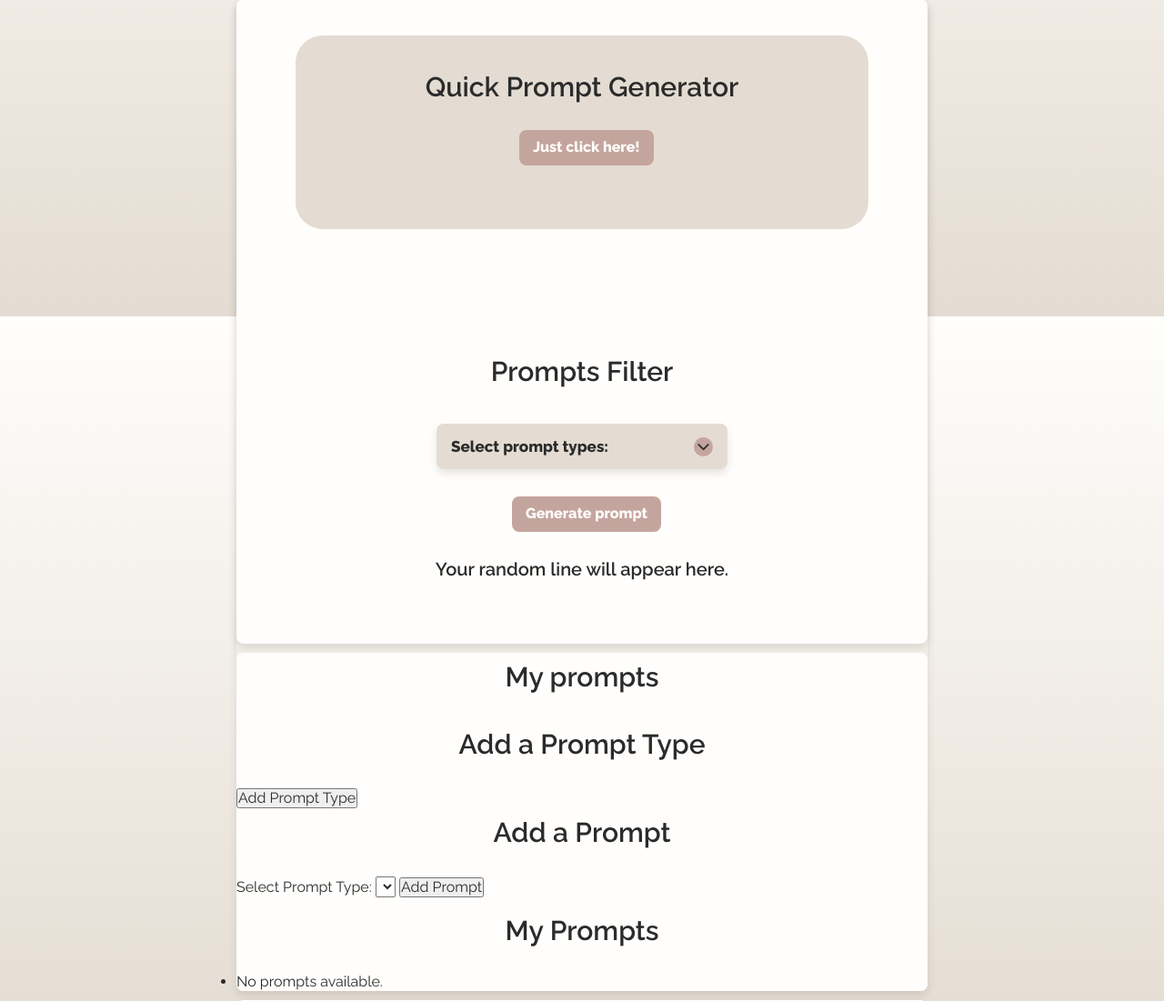
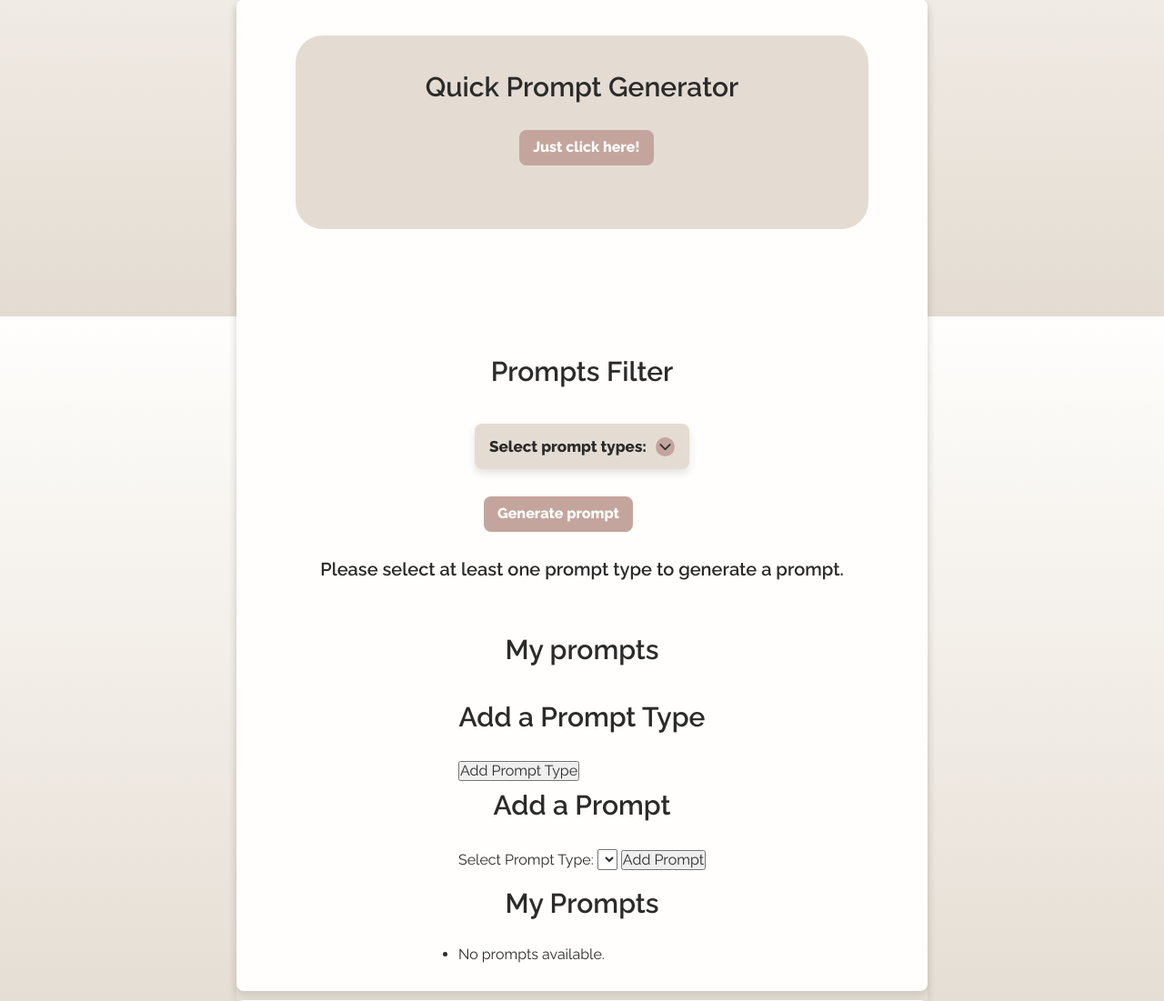
Before and after one commit to Prexus6/tbr_place_project, a Django app: template tbr_place/templates/index.html in a window 1280 px wide. Shown: the part 452-1553 px from the top of the page at 91% size. Run offline with Django 3.2, Linux system fonts and the light colour scheme; the template is opened without the code that fills it, so the values that code supplies are empty.

Commit message:
Filip 011
generate_filtered_prompt:
pridanie novej funkcionality pre možnosť filtrovania všeobecných promptov na základe preddefinovaných typov.

Book API:
oprava v utils JsonResponse.

Integrácia backandu s index.html (úspešne integrované funkcionality):

1. všeobecná časť promptov:
"generate_random_prompt", "generate_filtered_prompt"

 2. uživateľská časť promptov:
"generate_custom_prompt", "add_my_prompt_type", "add_my_prompt"
#TODO - v uživateľskej časti doplniť funkcionality zobrazenej uživateľskej databázi promtov (filtrácia, mazanie, úprava...)

```diff
--- a/tbr_place/templates/index.html
+++ b/tbr_place/templates/index.html
@@ -123,8 +123,11 @@
           <div class="display-field01" id="displayField01"> {{ prompt_name }}</div>
         </div>
 
+      <!--------------- FILTERED PROMPTS ----------------->
      <div class="div0302-quickpromptfilter">
           <h3 class="QuickPromptFilterTitle">Prompts Filter</h3>
+        <form method="post" action="{% url 'home' %}">
+               {% csrf_token %}
           <div class="QuickPromptFilterContainer">
             <div class="QuickPromptSelectBtn">
               <span class="btn-text">Select prompt types:</span>
@@ -133,48 +136,52 @@
               </span>
             </div>
             <ul class="list-items">
+                {% for prompt_type in all_prompt_types %}
                 <li class="item">
                     <span class="checkbox">
-                  <i class="fa-solid fa-check check-icon"></i>
+                        <input  type="checkbox" name="selectedTypes" value="{{ prompt_type.prompt_type_name }}">
                     </span>
-                <span class="item-text">Prompts related to author</span>
+                    <span class="item-text">{{ prompt_type.prompt_type_name }}</span>
                 </li>
-              <li class="item">
-                <span class="checkbox">
-                  <i class="fa-solid fa-check check-icon"></i>
-                </span>
-                <span class="item-text">Book cover prompts</span>
-              </li>
-              <li class="item">
-                <span class="checkbox">
-                  <i class="fa-solid fa-check check-icon"></i>
-                </span>
-                <span class="item-text">Genre prompts</span>
-              </li>
-              <li class="item">
-                <span class="checkbox">
-                  <i class="fa-solid fa-check check-icon"></i>
-                </span>
-                <span class="item-text">Time-related prompts</span>
-              </li>
-              <li class="item">
-                <span class="checkbox">
-                  <i class="fa-solid fa-check check-icon"></i>
-                </span>
-                <span class="item-text">Prompts related to title</span>
-              </li>
-              <li class="item">
-                <span class="checkbox">
-                  <i class="fa-solid fa-check check-icon"></i>
-                </span>
-                <span class="item-text">Other</span>
-              </li>
+                {% endfor %}
             </ul>
           </div>
-          <button class="QuickPromptFilterGenButton">Generate prompt</button>
-          <div class="display-field02" id="displayField02">Your random line will appear here.</div>
+          <button class="QuickPromptFilterGenButton" type="submit" name="generate_filtered_prompt">Generate prompt</button>
+        </form>
+        <div class="display-field02" id="displayField02">
+             {% if filtered_prompt_name %}
+                {{ filtered_prompt_name }}
+            {% else %}
+                <p>Please select at least one prompt type to generate a prompt.</p>
+            {% endif %}
         </div>
     </div>
+
+
+      <script>
+document.addEventListener('DOMContentLoaded', function() {
+    const selectBtn = document.querySelector('.QuickPromptSelectBtn');
+    const listItems = document.querySelector('.list-items');
+
+    selectBtn.addEventListener('click', function() {
+        listItems.classList.toggle('visible');
+    });
+});
+</script>
+
+        <style>
+            .list-items {
+    display: none;
+    /* ďalšie štýly podľa potreby */
+}
+
+.list-items.visible {
+    display: block;
+}
+
+        </style>
+
+
 
       <!--------------------------------- MY PROPMPTS SECTION ----------------------------->
       <div class="div0302-myprompts">
@@ -313,22 +320,8 @@
         formBox.style.display = "none";
       }
     </script>
-    <script>
-      // LINES ARE JUST PLACEHOLDERS: Simulated database of lines
-      const lines = [
-        "The quick brown fox jumps over the lazy dog.",
-        "A journey of a thousand miles begins with a single step.",
-        "To be or not to be, that is the question.",
-        "All that glitters is not gold.",
-        "The only thing we have to fear is fear itself.",
-      ];
 
-      document.getElementById("fetchButton01").addEventListener("click", function () {
-        // Simulate a database query and display a random line
-        const randomLine = lines[Math.floor(Math.random() * lines.length)];
-        document.getElementById("displayField01").textContent = randomLine;
-      });
-    </script>
+
 <style>
     /*
  * Project: TBR_Place
--- a/tbr_place/urls.py
+++ b/tbr_place/urls.py
@@ -2,7 +2,7 @@
 from django.conf.urls.static import static
 from django.urls import path
 from .views import generate_random_prompt, home_view, add_to_favorites, remove_from_favorites, add_my_prompt
-from . import views
+from . import views, utils
 from django.urls import path
 
 
@@ -14,8 +14,9 @@
     path('generate-custom-prompt/', views.generate_custom_prompt, name='generate_custom_prompt'),
     path('add-my-prompt/', add_my_prompt, name='add_my_prompt'),
     path('search-books/', views.search_books_and_handle_favorites, name='search_books_view'),
+    path('search-books-bytitle/<title>/', utils.search_books_by_title),
 
-#     moj koment
+
 ]
 
 
--- a/tbr_place/utils.py
+++ b/tbr_place/utils.py
@@ -4,6 +4,8 @@
 from io import BytesIO
 from django.core.files.base import ContentFile
 from django.db.utils import IntegrityError
+from django.http import JsonResponse
+
 from .models import Book, Author, Genre
 import re
 import logging
@@ -14,12 +16,12 @@
     """Validate ISBN-13 format."""
     return bool(re.match(r'^\d{13}$', isbn))
 
-def search_books_by_title(title):
+def search_books_by_title(request, title):
     print(f"Searching for books with title: {title}")  # Debug print
 
     response = requests.get(f'https://openlibrary.org/search.json?title={title}')
     print(f"Response from Open Library: {response.json()}")  # Debug print
-    return response.json()
+    return JsonResponse(response.json(), safe=False)
 
 
 def save_book_from_open_library(book_info):
--- a/tbr_place_project/urls.py
+++ b/tbr_place_project/urls.py
@@ -21,11 +21,13 @@
 from django.conf.urls.static import static
 from django.conf import settings
 
+from tbr_place import utils
+
 urlpatterns = [
     path("admin/", admin.site.urls),
     path('accounts/', include('accounts.urls')),
     path('', include('tbr_place.urls')),
-    path('accounts/', include('accounts.urls')),
+    path('search-books-bytitle/<title>/', utils.search_books_by_title),
 
 ]
 
```
Also changed, not shown: tbr_place/views.py (+40 -1 lines). Lines whose indentation alone changed are shown as unchanged.
